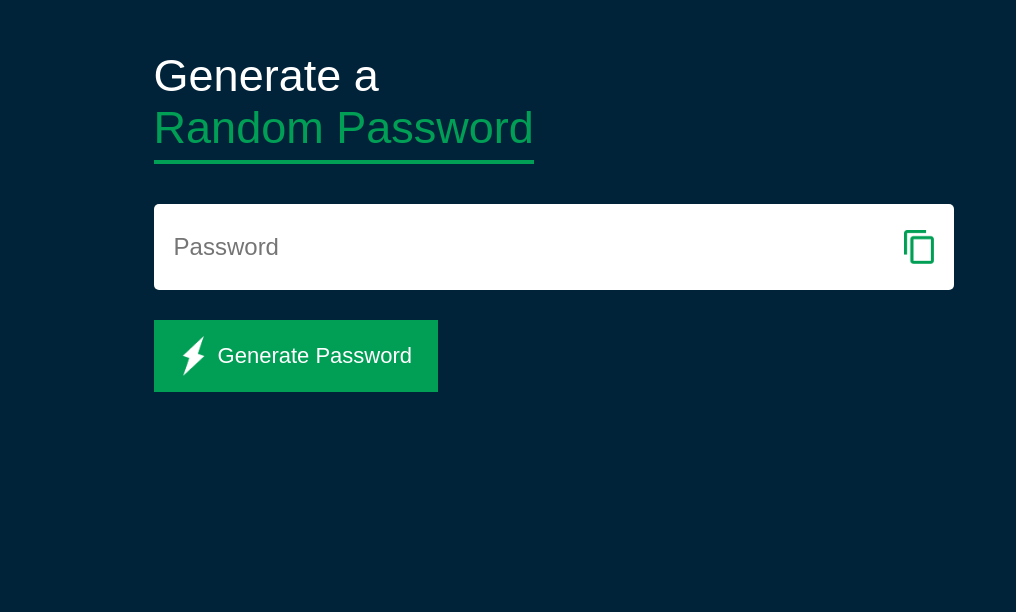
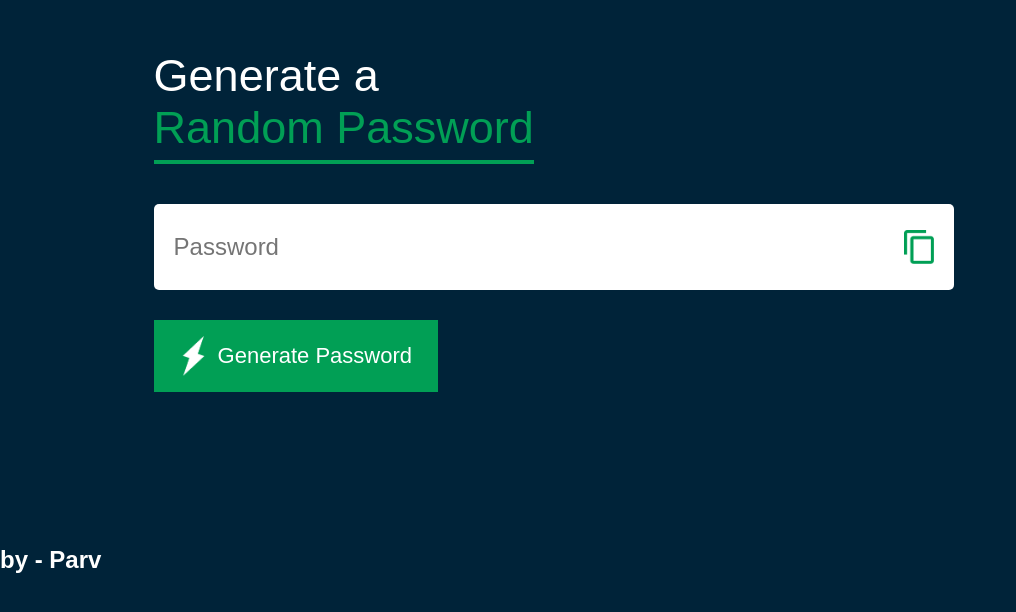
Before and after one commit to Parv-gugnani/JavaScript-Projects, a plain HTML site: page Password generator/index.html in a window 1280 px wide. Shown: the part 104-716 px from the top of the page, without its empty margins (0-1016 px from the left). Drawn offline with Linux system fonts and the light colour scheme.

Commit message:
completed

```diff
--- a/Password generator/index.html
+++ b/Password generator/index.html
@@ -7,6 +7,7 @@
     <link rel="icon" type="image" href="pass.png" />
     <title>Password Generator</title>
   </head>
+  <!--  -->
   <body>
     <div class="container">
       <h1>Generate a <br /><span>Random Password</span></h1>
@@ -21,4 +22,5 @@
 
     <script src="script.js"></script>
   </body>
+  <h2>by - Parv</h2>
 </html>
```
